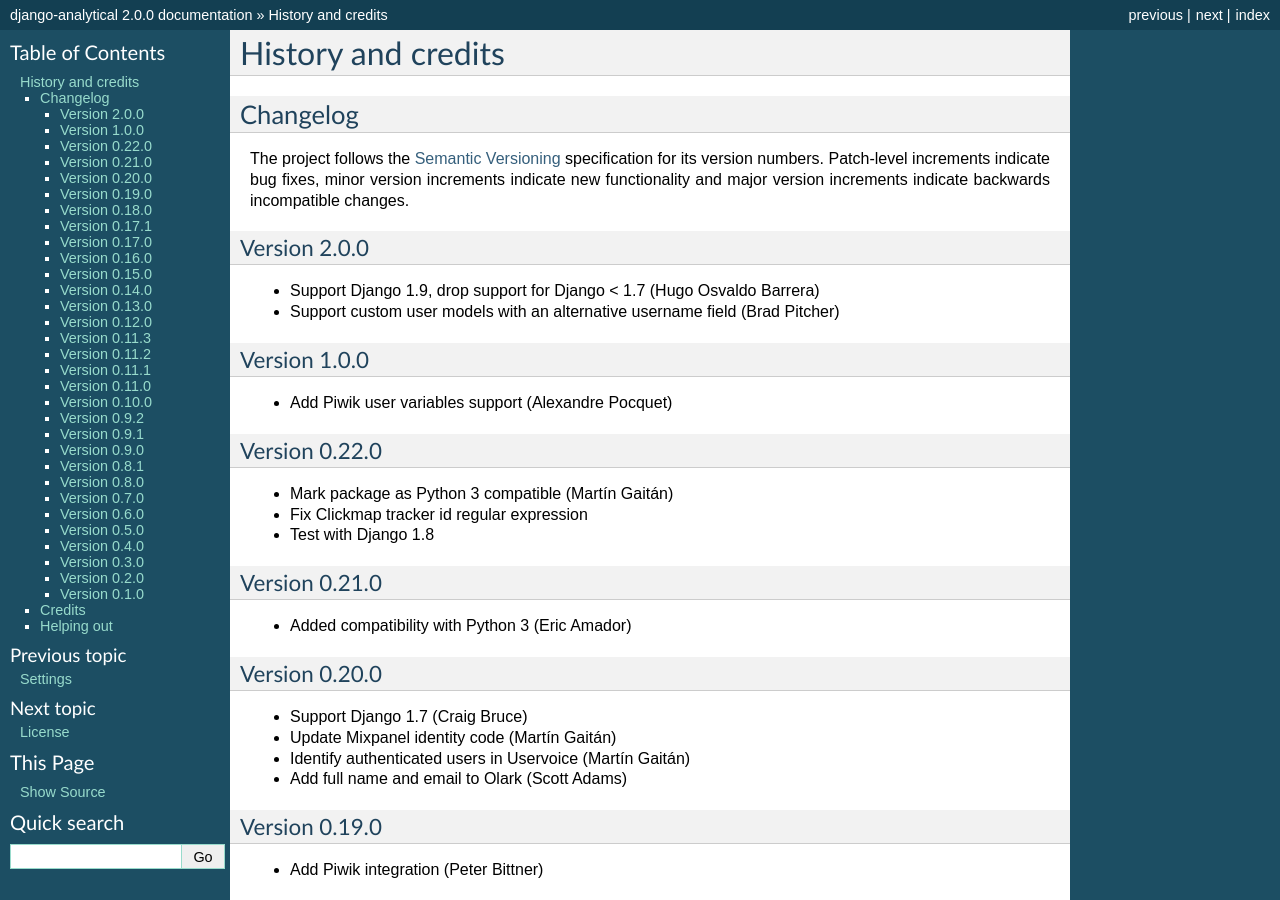
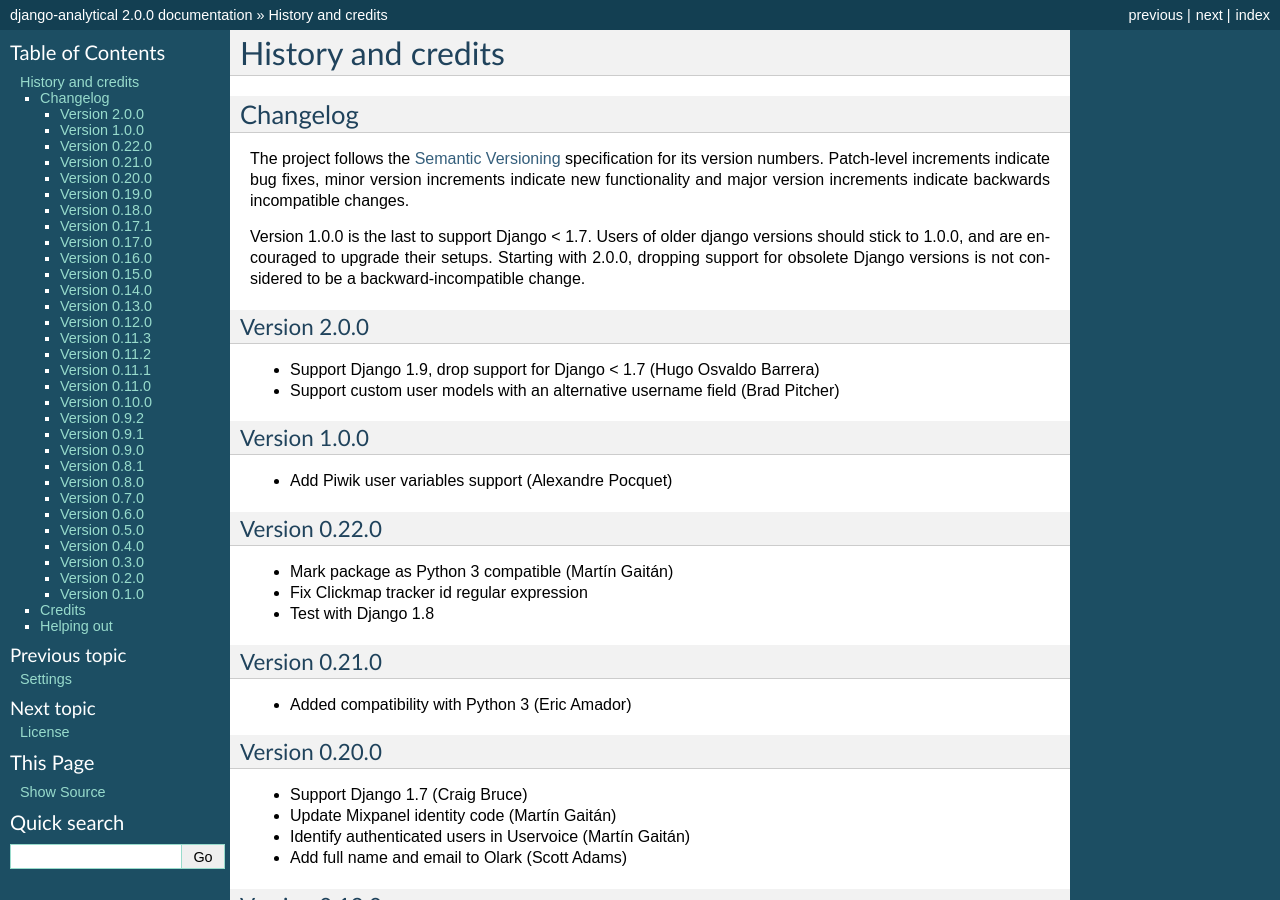
Before and after one commit to jazzband/django-analytical, a Sphinx documentation site: the page built from docs/history.rst, in a window 1280 px wide and 900 px high. Built offline with Sphinx 7.4.7, drawn with Linux system fonts in a browser that asks for light colours.

Commit message:
Move comment on Django support from README to history

```diff
--- a/README.rst
+++ b/README.rst
@@ -20,11 +20,6 @@
 set-up very simple, while allowing advanced users to customize tracking.
 Each service is set up as recommended by the services themselves, using
 an asynchronous version of the Javascript code if possible.
-
-Version 1.0.0 is the last to support Django < 1.7. Users of older django
-versions should stick to 1.0.0, and are encouraged to upgrade their setups.
-Starting with 2.0.0, dropping support for obsolete Django versions is not
-considered to be a backward-incompatible change.
 
 .. end docs include
 
--- a/docs/history.rst
+++ b/docs/history.rst
@@ -9,6 +9,11 @@
 version numbers.  Patch-level increments indicate bug fixes, minor
 version increments indicate new functionality and major version
 increments indicate backwards incompatible changes.
+
+Version 1.0.0 is the last to support Django < 1.7. Users of older django
+versions should stick to 1.0.0, and are encouraged to upgrade their setups.
+Starting with 2.0.0, dropping support for obsolete Django versions is not
+considered to be a backward-incompatible change.
 
 .. _`Semantic Versioning`: http://semver.org/
 
```
